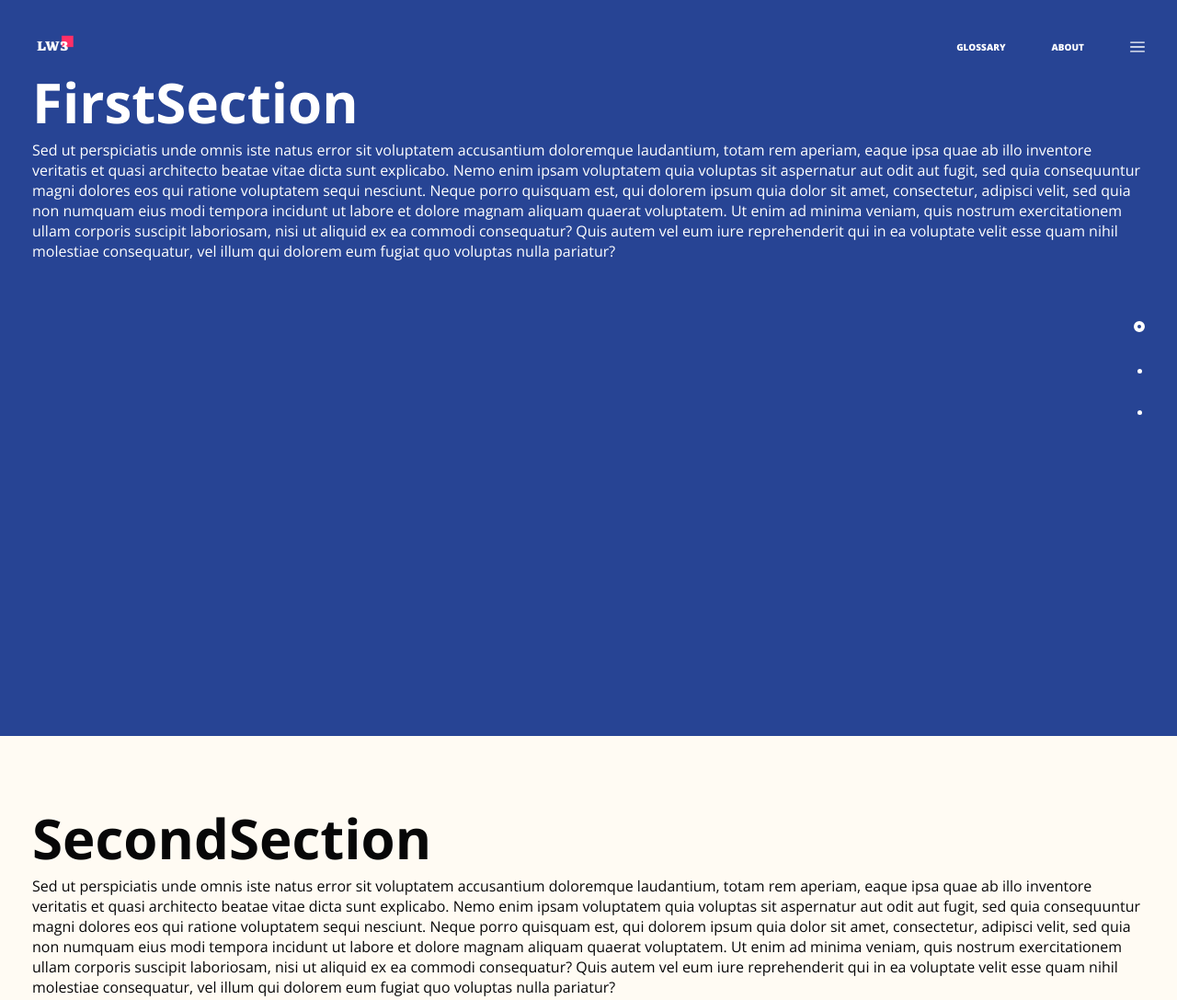
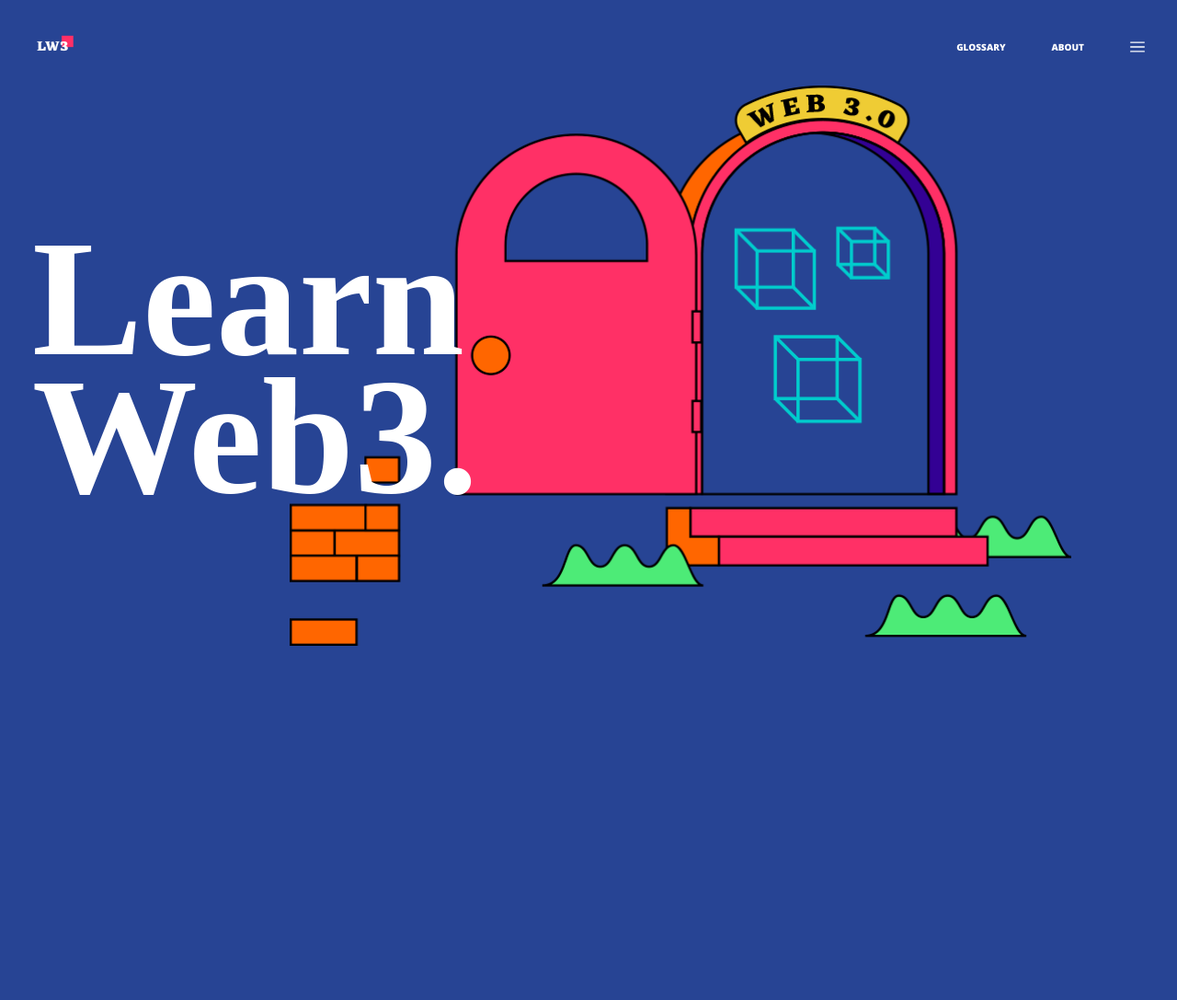
Before and after one commit to Ethereum-Knowledge-Base/ethereum-knowledge-base, a Gatsby site: page / in a window 1280 px wide. Shown: the top 1087 px of the page at 92% size. After the commit the page ends 800 px from the top, so only its background shows below. Built offline with nearby package versions, Linux system fonts and the light colour scheme; Gatsby itself is replaced by a stand-in of ours; a web font is replaced by a local one.

Commit message:
hero section

```diff
--- a/src/components/Header/HeaderRight.js
+++ b/src/components/Header/HeaderRight.js
@@ -7,6 +7,7 @@ const SHeaderContainerRight = styled.div`
   position: absolute;
   pointer-events: auto;
   padding: 35px;
+  padding-left: 0;
   display: flex;
   justify-content: center;
   align-items: center;
--- a/src/components/Header/HeaderTop.js
+++ b/src/components/Header/HeaderTop.js
@@ -15,6 +15,7 @@ const SHeaderContainerTop = styled.div`
   position: absolute;
   pointer-events: auto;
   padding: 35px;
+  padding-bottom: 0;
   width: 100%;
   top: 0;
 `
--- a/src/components/Image.js
+++ b/src/components/Image.js
@@ -2,13 +2,19 @@ import React from 'react'
 import PropTypes from 'prop-types'
 import styled from 'styled-components'
 
-const SImg = styled.img`
+const SImgWrapper = styled.div`
   width: 100%;
   max-width: ${({ maxWidth }) => `${maxWidth}px`};
 `
 
+const SImg = styled.img`
+  width: 100%;
+`
+
 const Image = ({ src, maxWidth, alt, ...props }) => (
-  <SImg src={src} maxWidth={maxWidth} alt={alt} {...props} />
+  <SImgWrapper maxWidth={maxWidth}>
+    <SImg src={src} alt={alt} {...props} />
+  </SImgWrapper>
 )
 
 Image.propTypes = {
--- a/src/pages/index.js
+++ b/src/pages/index.js
@@ -1,43 +1,70 @@
 import React from 'react'
+import styled from 'styled-components'
 
 import Layout from '../components/Layout'
-import { colors } from '../styles'
+import Image from '../components/Image'
+import doorImg from '../images/door.png'
+import { colors, fonts } from '../styles'
 
-const loremIpsum =
-  'Sed ut perspiciatis unde omnis iste natus error sit voluptatem accusantium doloremque laudantium, totam rem aperiam, eaque ipsa quae ab illo inventore veritatis et quasi architecto beatae vitae dicta sunt explicabo. Nemo enim ipsam voluptatem quia voluptas sit aspernatur aut odit aut fugit, sed quia consequuntur magni dolores eos qui ratione voluptatem sequi nesciunt. Neque porro quisquam est, qui dolorem ipsum quia dolor sit amet, consectetur, adipisci velit, sed quia non numquam eius modi tempora incidunt ut labore et dolore magnam aliquam quaerat voluptatem. Ut enim ad minima veniam, quis nostrum exercitationem ullam corporis suscipit laboriosam, nisi ut aliquid ex ea commodi consequatur? Quis autem vel eum iure reprehenderit qui in ea voluptate velit esse quam nihil molestiae consequatur, vel illum qui dolorem eum fugiat quo voluptas nulla pariatur?'
+const SHeroWrapper = styled.div`
+  position: relative;
+  width: 100%;
+  height: 100%;
+  z-index: 0;
+`
+
+const SHeroBackground = styled.div`
+  position: absolute;
+  top: 0;
+  right: 0;
+  bottom: 0;
+  left: 0;
+  display: flex;
+  justify-content: center;
+  align-items: center;
+  z-index: -1;
+`
+
+const SHeroImage = styled(Image)`
+  margin-left: 100px;
+`
+
+const SHeroContent = styled.div`
+  width: 100%;
+  height: 100%;
+  display: flex;
+  z-index: 1;
+`
+
+const SHeroText = styled.div`
+  width: 100%;
+  height: 100%;
+  display: flex;
+  flex-direction: column;
+  justify-content: center;
+  font-family: Eczar;
+  font-size: 180px;
+  font-weight: 800;
+  line-height: 150px;
+`
 
 const sections = [
   {
-    title: 'FirsSection',
+    title: 'Hero',
     bgColor: colors.blue,
     dark: false,
     content: () => (
-      <div>
-        <h1>FirstSection</h1>
-        <p>{loremIpsum}</p>
-      </div>
-    ),
-  },
-  {
-    title: 'SecondSection',
-    bgColor: colors.cream,
-    dark: true,
-    content: () => (
-      <div>
-        <h1>SecondSection</h1>
-        <p>{loremIpsum}</p>
-      </div>
-    ),
-  },
-  {
-    title: 'ThirdSection',
-    bgColor: colors.pink,
-    dark: false,
-    content: () => (
-      <div>
-        <h1>ThirdSection</h1>
-        <p>{loremIpsum}</p>
-      </div>
+      <SHeroWrapper>
+        <SHeroContent>
+          <SHeroText>
+            <span>{'Learn'}</span>
+            <span>{'Web3.'}</span>
+          </SHeroText>
+        </SHeroContent>
+        <SHeroBackground>
+          <SHeroImage src={doorImg} maxWidth={850} alt="LW3" />
+        </SHeroBackground>
+      </SHeroWrapper>
     ),
   },
 ]
```
Also changed, not shown: src/components/image.js (+8 -2 lines).
